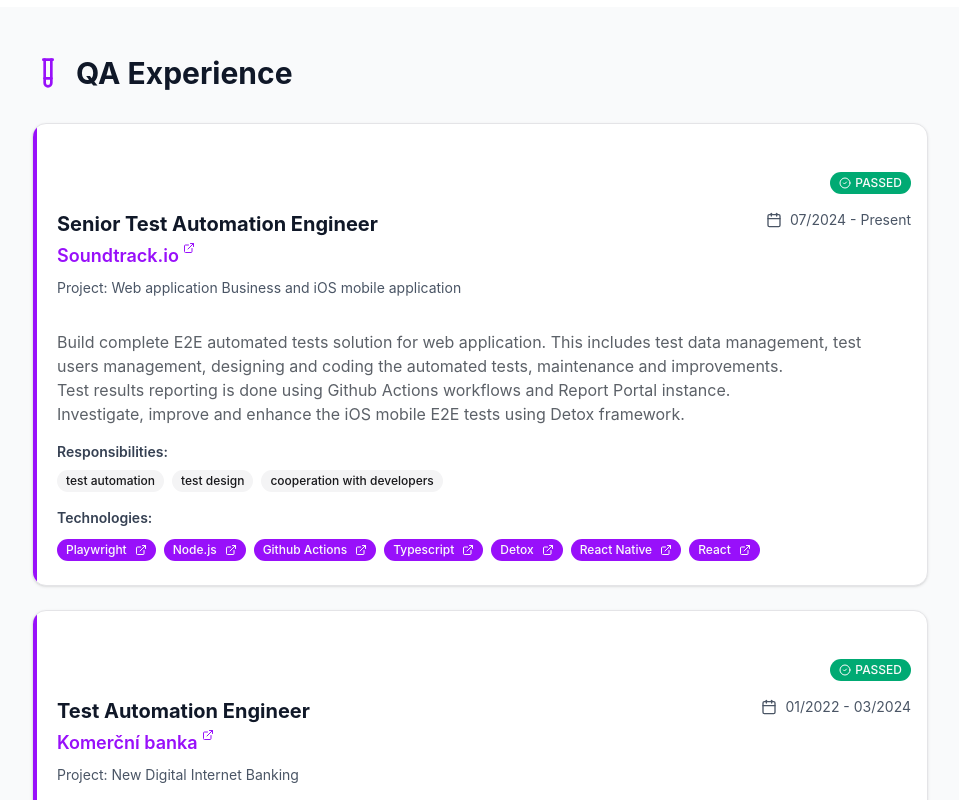
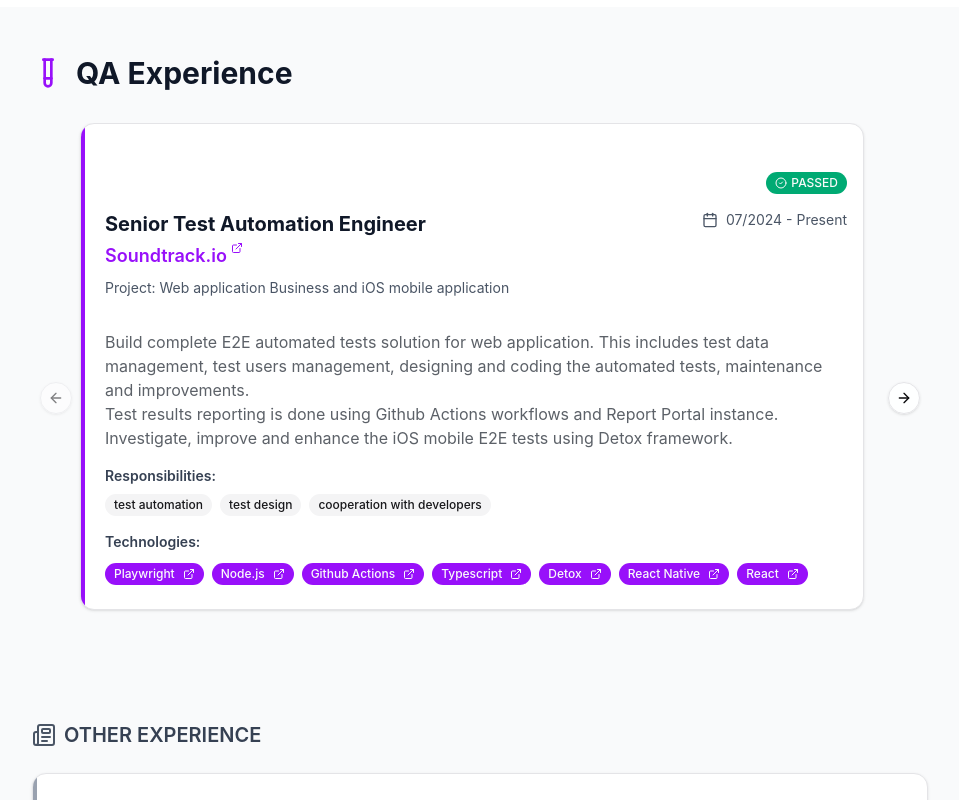
Before and after one commit to radekBednarik/personal_cv_page, a React (Vite) app: page / in a window 1280 px wide. Shown: the part 1300-2100 px from the top of the page, without its empty margins (160-1119 px from the left). Built offline with nearby package versions, Linux system fonts and the light colour scheme.

Commit message:
feat: Add carousel for qa expereience

```diff
--- a/package.json
+++ b/package.json
@@ -26,6 +26,7 @@
     "@tanstack/router-plugin": "^1.132.0",
     "class-variance-authority": "^0.7.1",
     "clsx": "^2.1.1",
+    "embla-carousel-react": "^8.6.0",
     "lucide-react": "^0.544.0",
     "react": "^19.2.0",
     "react-dom": "^19.2.0",
--- a/src/components/ExperienceSection.tsx
+++ b/src/components/ExperienceSection.tsx
@@ -8,6 +8,13 @@
 import { ToolBadge } from "@/components/ToolBadge";
 import { Badge } from "@/components/ui/badge";
 import { Card, CardContent, CardHeader, CardTitle } from "@/components/ui/card";
+import {
+	Carousel,
+	CarouselContent,
+	CarouselItem,
+	CarouselNext,
+	CarouselPrevious,
+} from "@/components/ui/carousel";
 import type {
 	ExperienceSection as ExperienceSectionType,
 	ProjectsSection,
@@ -68,14 +75,13 @@
 					</h2>
 				</div>
 
-				<div className="space-y-6">
+				<Carousel className="w-full">
+					<CarouselContent>
 						{experience.items
 							.filter((item) => item.visible)
 							.map((item) => (
-							<Card
-								key={item.id}
-								className="relative overflow-hidden dark:bg-gray-800 dark:border-gray-700 hover:shadow-xl transition-all duration-300 hover:scale-[1.02]"
-							>
+								<CarouselItem key={item.id} className="px-10 md:px-16">
+									<Card className="relative overflow-hidden dark:bg-gray-800 dark:border-gray-700 hover:shadow-xl transition-all duration-300">
 										{/* Timeline indicator */}
 										<div className="absolute left-0 top-0 bottom-0 w-1 bg-purple-600 dark:bg-purple-400" />
 
@@ -107,7 +113,9 @@
 												</div>
 												<div className="flex items-center gap-2 text-sm text-gray-600 dark:text-gray-400">
 													<Calendar className="h-4 w-4" />
-											<span>{formatDate(item.startDate, item.endDate)}</span>
+													<span>
+														{formatDate(item.startDate, item.endDate)}
+													</span>
 												</div>
 											</div>
 										</CardHeader>
@@ -156,8 +164,18 @@
 											)}
 										</CardContent>
 									</Card>
+								</CarouselItem>
 							))}
-				</div>
+					</CarouselContent>
+					<CarouselPrevious
+						size="icon-lg"
+						className="left-2 bg-background/90 dark:bg-gray-900/90 border border-border shadow-sm"
+					/>
+					<CarouselNext
+						size="icon-lg"
+						className="right-2 bg-background/90 dark:bg-gray-900/90 border border-border shadow-sm"
+					/>
+				</Carousel>
 
 				{/* Other Experience Section */}
 				{projects && projects.items.length > 0 && (
--- /dev/null
+++ b/src/components/ui/carousel.tsx
@@ -0,0 +1,239 @@
+import * as React from "react"
+import useEmblaCarousel, {
+  type UseEmblaCarouselType,
+} from "embla-carousel-react"
+import { ArrowLeft, ArrowRight } from "lucide-react"
+
+import { cn } from "@/lib/utils"
+import { Button } from "@/components/ui/button"
+
+type CarouselApi = UseEmblaCarouselType[1]
+type UseCarouselParameters = Parameters<typeof useEmblaCarousel>
+type CarouselOptions = UseCarouselParameters[0]
+type CarouselPlugin = UseCarouselParameters[1]
+
+type CarouselProps = {
+  opts?: CarouselOptions
+  plugins?: CarouselPlugin
+  orientation?: "horizontal" | "vertical"
+  setApi?: (api: CarouselApi) => void
+}
+
+type CarouselContextProps = {
+  carouselRef: ReturnType<typeof useEmblaCarousel>[0]
+  api: ReturnType<typeof useEmblaCarousel>[1]
+  scrollPrev: () => void
+  scrollNext: () => void
+  canScrollPrev: boolean
+  canScrollNext: boolean
+} & CarouselProps
+
+const CarouselContext = React.createContext<CarouselContextProps | null>(null)
+
+function useCarousel() {
+  const context = React.useContext(CarouselContext)
+
+  if (!context) {
+    throw new Error("useCarousel must be used within a <Carousel />")
+  }
+
+  return context
+}
+
+function Carousel({
+  orientation = "horizontal",
+  opts,
+  setApi,
+  plugins,
+  className,
+  children,
+  ...props
+}: React.ComponentProps<"div"> & CarouselProps) {
+  const [carouselRef, api] = useEmblaCarousel(
+    {
+      ...opts,
+      axis: orientation === "horizontal" ? "x" : "y",
+    },
+    plugins
+  )
+  const [canScrollPrev, setCanScrollPrev] = React.useState(false)
+  const [canScrollNext, setCanScrollNext] = React.useState(false)
+
+  const onSelect = React.useCallback((api: CarouselApi) => {
+    if (!api) return
+    setCanScrollPrev(api.canScrollPrev())
+    setCanScrollNext(api.canScrollNext())
+  }, [])
+
+  const scrollPrev = React.useCallback(() => {
+    api?.scrollPrev()
+  }, [api])
+
+  const scrollNext = React.useCallback(() => {
+    api?.scrollNext()
+  }, [api])
+
+  const handleKeyDown = React.useCallback(
+    (event: React.KeyboardEvent<HTMLDivElement>) => {
+      if (event.key === "ArrowLeft") {
+        event.preventDefault()
+        scrollPrev()
+      } else if (event.key === "ArrowRight") {
+        event.preventDefault()
+        scrollNext()
+      }
+    },
+    [scrollPrev, scrollNext]
+  )
+
+  React.useEffect(() => {
+    if (!api || !setApi) return
+    setApi(api)
+  }, [api, setApi])
+
+  React.useEffect(() => {
+    if (!api) return
+    onSelect(api)
+    api.on("reInit", onSelect)
+    api.on("select", onSelect)
+
+    return () => {
+      api?.off("select", onSelect)
+    }
+  }, [api, onSelect])
+
+  return (
+    <CarouselContext.Provider
+      value={{
+        carouselRef,
+        api: api,
+        opts,
+        orientation:
+          orientation || (opts?.axis === "y" ? "vertical" : "horizontal"),
+        scrollPrev,
+        scrollNext,
+        canScrollPrev,
+        canScrollNext,
+      }}
+    >
+      <div
+        onKeyDownCapture={handleKeyDown}
+        className={cn("relative", className)}
+        role="region"
+        aria-roledescription="carousel"
+        data-slot="carousel"
+        {...props}
+      >
+        {children}
+      </div>
+    </CarouselContext.Provider>
+  )
+}
+
+function CarouselContent({ className, ...props }: React.ComponentProps<"div">) {
+  const { carouselRef, orientation } = useCarousel()
+
+  return (
+    <div
+      ref={carouselRef}
+      className="overflow-hidden"
+      data-slot="carousel-content"
+    >
+      <div
+        className={cn(
+          "flex",
+          orientation === "horizontal" ? "-ml-4" : "-mt-4 flex-col",
+          className
+        )}
+        {...props}
+      />
+    </div>
+  )
+}
+
+function CarouselItem({ className, ...props }: React.ComponentProps<"div">) {
+  const { orientation } = useCarousel()
+
+  return (
+    <div
+      role="group"
+      aria-roledescription="slide"
+      data-slot="carousel-item"
+      className={cn(
+        "min-w-0 shrink-0 grow-0 basis-full",
+        orientation === "horizontal" ? "pl-4" : "pt-4",
+        className
+      )}
+      {...props}
+    />
+  )
+}
+
+function CarouselPrevious({
+  className,
+  variant = "outline",
+  size = "icon",
+  ...props
+}: React.ComponentProps<typeof Button>) {
+  const { orientation, scrollPrev, canScrollPrev } = useCarousel()
+
+  return (
+    <Button
+      data-slot="carousel-previous"
+      variant={variant}
+      size={size}
+      className={cn(
+        "absolute size-8 rounded-full",
+        orientation === "horizontal"
+          ? "top-1/2 -left-12 -translate-y-1/2"
+          : "-top-12 left-1/2 -translate-x-1/2 rotate-90",
+        className
+      )}
+      disabled={!canScrollPrev}
+      onClick={scrollPrev}
+      {...props}
+    >
+      <ArrowLeft />
+      <span className="sr-only">Previous slide</span>
+    </Button>
+  )
+}
+
+function CarouselNext({
+  className,
+  variant = "outline",
+  size = "icon",
+  ...props
+}: React.ComponentProps<typeof Button>) {
+  const { orientation, scrollNext, canScrollNext } = useCarousel()
+
+  return (
+    <Button
+      data-slot="carousel-next"
+      variant={variant}
+      size={size}
+      className={cn(
+        "absolute size-8 rounded-full",
+        orientation === "horizontal"
+          ? "top-1/2 -right-12 -translate-y-1/2"
+          : "-bottom-12 left-1/2 -translate-x-1/2 rotate-90",
+        className
+      )}
+      disabled={!canScrollNext}
+      onClick={scrollNext}
+      {...props}
+    >
+      <ArrowRight />
+      <span className="sr-only">Next slide</span>
+    </Button>
+  )
+}
+
+export {
+  type CarouselApi,
+  Carousel,
+  CarouselContent,
+  CarouselItem,
+  CarouselPrevious,
+  CarouselNext,
+}
```
Also changed, not shown: 1 other file (tests, documents, lock files or other folders). Lines whose indentation alone changed are shown as unchanged.
